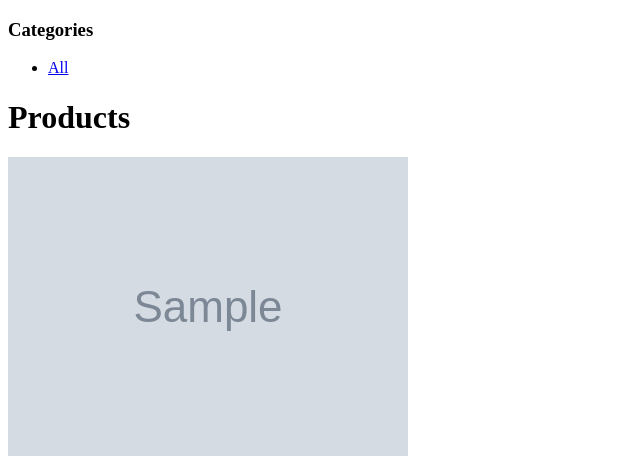
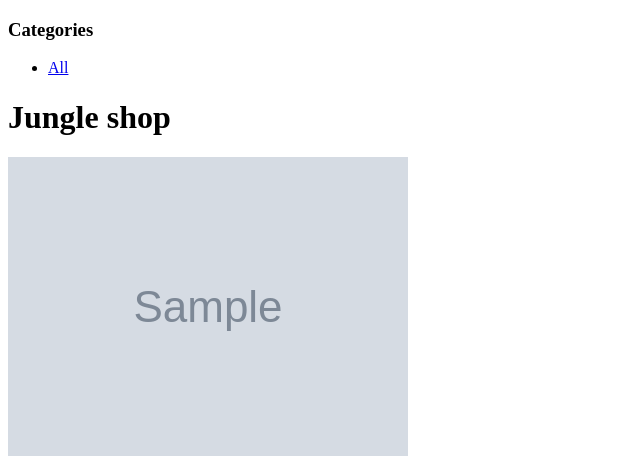
Before and after one commit to iT0m/junglebook, a Django app: page /shop/ in a window 1280 px wide. Shown: the part 26-482 px from the top of the page, without its empty margins (0-640 px from the left). Run offline with Django 5.2, Linux system fonts and the light colour scheme; tables that the repository leaves empty hold one stand-in row (values such as "Sample post"); grey boxes marked "Sample" are stand-in pictures.

Commit message:
Test CI/CD from windows

```diff
--- a/shop/templates/shop/product/list.html
+++ b/shop/templates/shop/product/list.html
@@ -12,7 +12,7 @@
     </ul>
 </div>
 <div id="main">
-    <h1>{% if category %}{{ category.name }}{% else %}Products{% endif %}</h1>
+    <h1>{% if category %}{{ category.name }}{% else %}Jungle shop{% endif %}</h1>
     {% for product in products %}
         <div class="item">
             <a href="{{ product.get_absolute_url }}">
```
